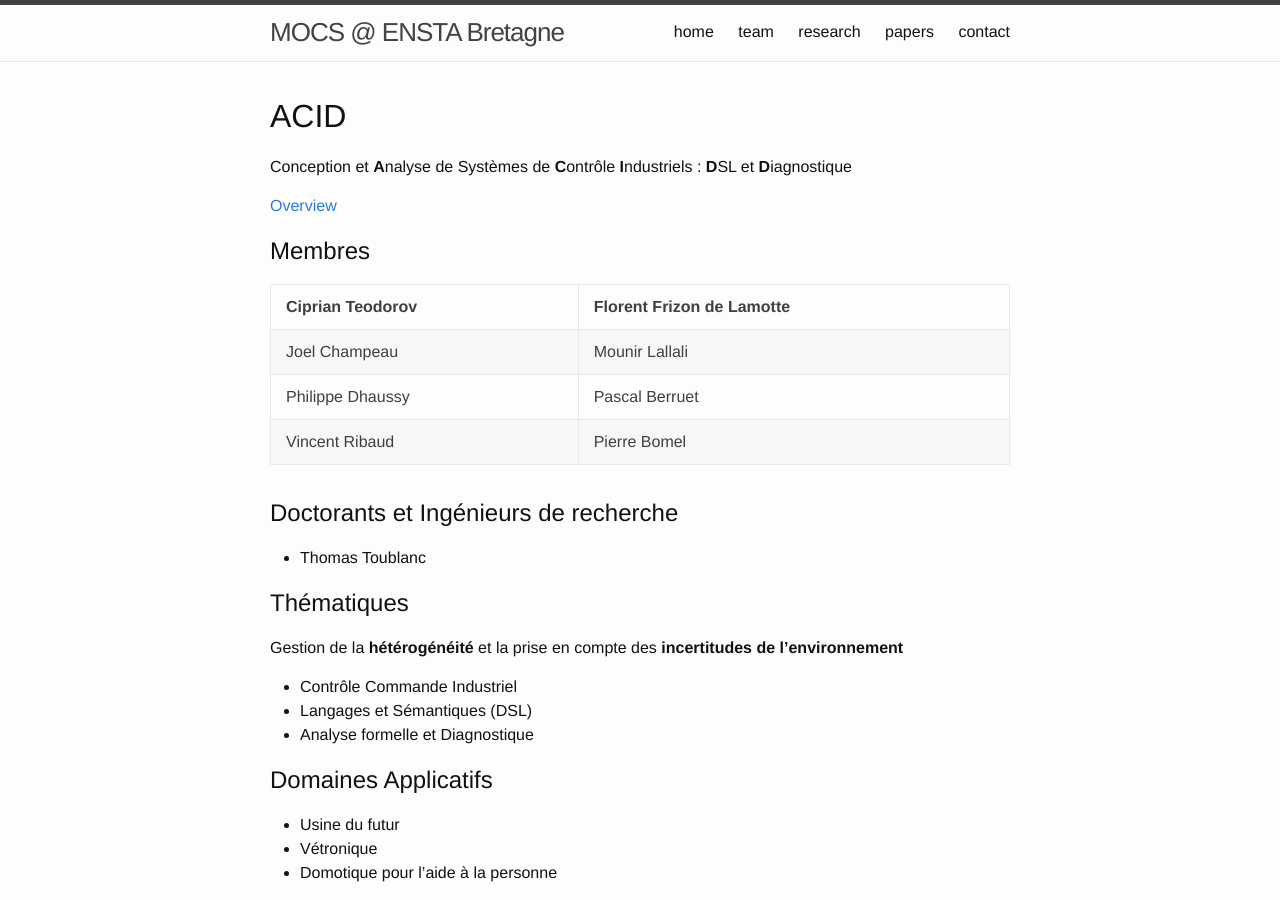
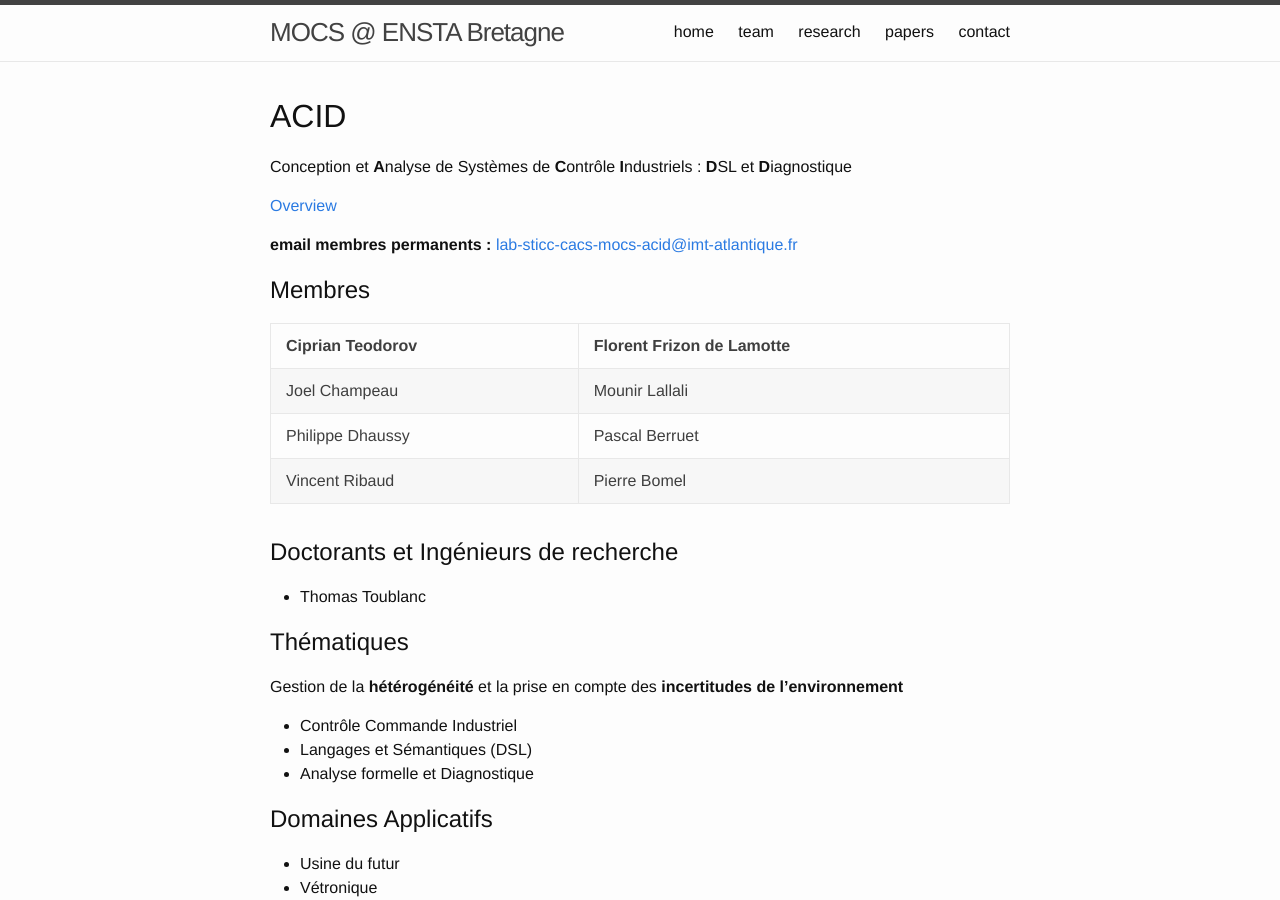
Before and after one commit to mocs-enstab/mocs-enstab.github.io, a Jekyll site: the page built from acid/index.md, in a window 1280 px wide and 900 px high. Built offline with Jekyll 4.4.1, drawn with Linux system fonts in a browser that asks for light colours.

Commit message:
added email list

```diff
--- a/acid/index.md
+++ b/acid/index.md
@@ -7,6 +7,8 @@ layout: home
 Conception et **A**nalyse de Systèmes de **C**ontrôle **I**ndustriels : **D**SL et **D**iagnostique
 
 [Overview](Verification-MOCS_180531.pptx)
+
+ **email membres permanents :** [lab-sticc-cacs-mocs-acid@imt-atlantique.fr](lab-sticc-cacs-mocs-acid@imt-atlantique.fr)
 
 ## Membres
 
```
